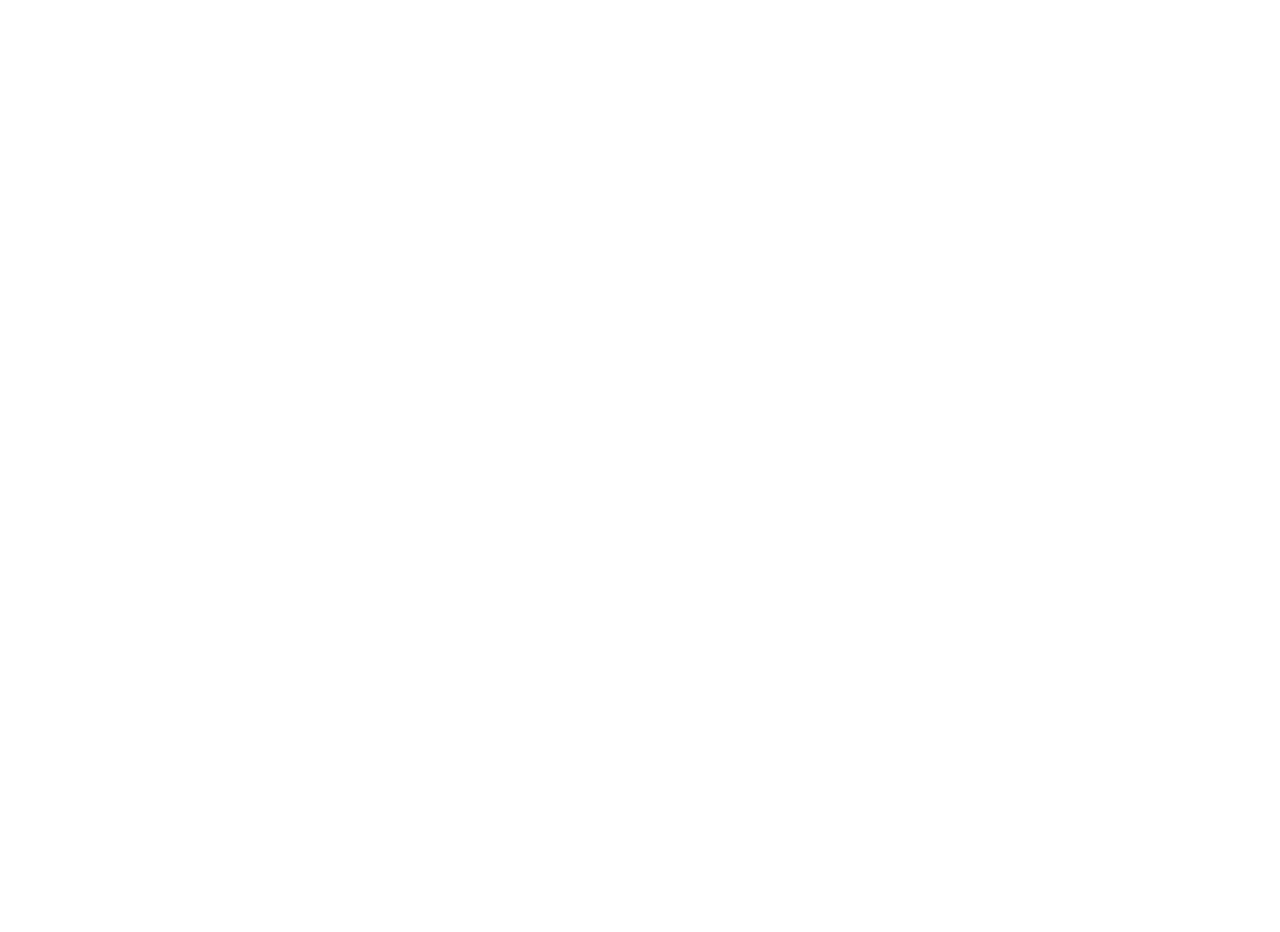
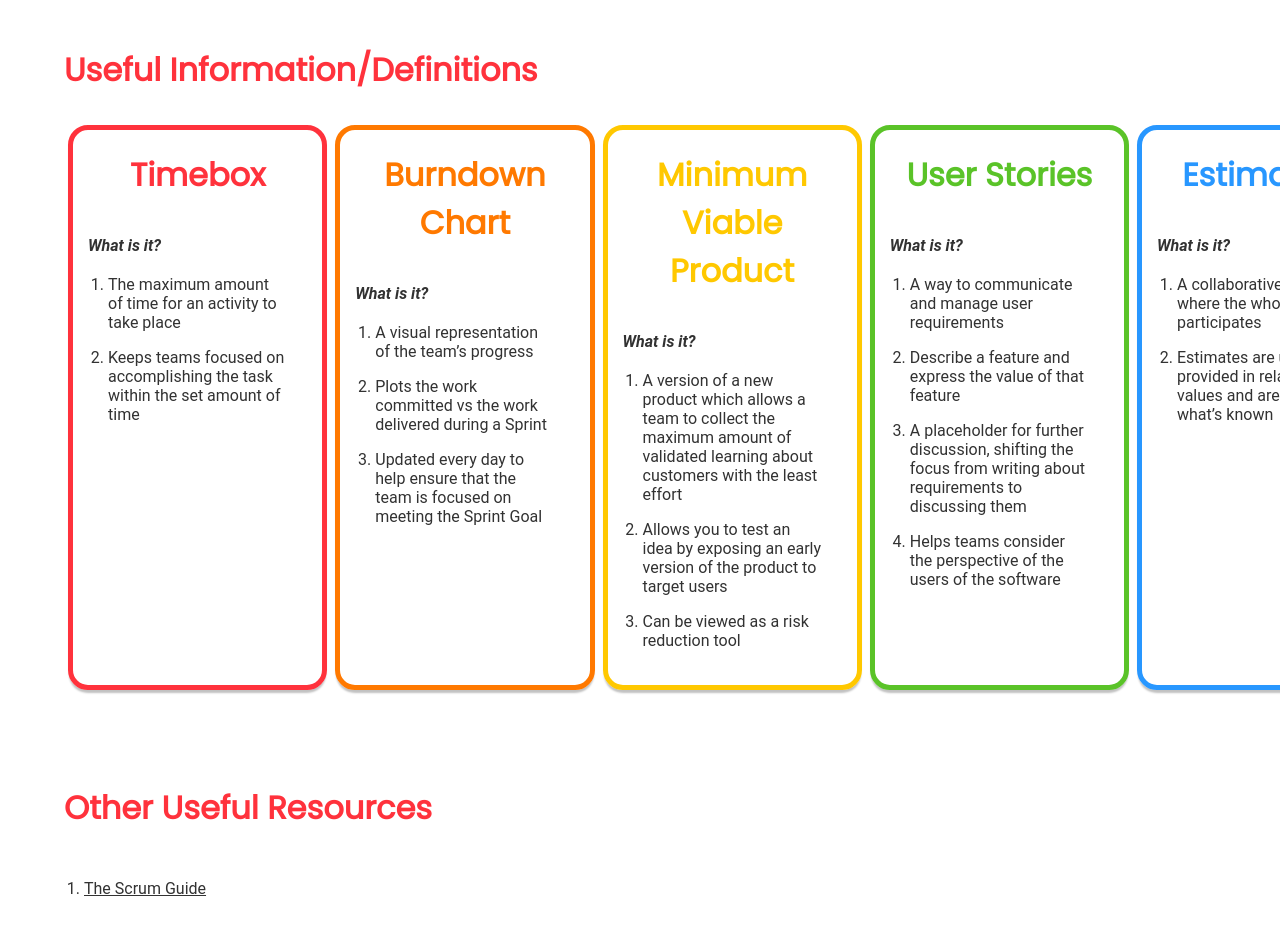
Before and after one commit to marissaepstein-AND/ANDIterate, a React app: page /#/ in a window 1280 px wide. Shown: the part 4880-5812 px from the top of the page. Before the commit the page ends 4900 px from the top, so only its background shows below. Built offline with nearby package versions, Linux system fonts and the light colour scheme.

Commit message:
final info bits

```diff
--- a/src/components/pages/ScrumInfo.jsx
+++ b/src/components/pages/ScrumInfo.jsx
@@ -7,6 +7,8 @@
 import ScrumArtifacts from "../../layouts/ScrumArtifacts";
 import ScrumPillars from "../../layouts/ScrumPillars";
 import ScrumValues from "../../layouts/ScrumValues";
+import Definitions from "../../layouts/Definitions";
+import UsefulScrumLinks from  "../../layouts/UsefulScrumLinks";
 
 const ContentWrapper = styled.div`
     display: flex;
@@ -35,6 +37,8 @@
             <ScrumArtifacts />
             <ScrumPillars />
             <ScrumValues />
+            <Definitions />
+            <UsefulScrumLinks />
         </ContentWrapper>
     </Page>
 }
--- /dev/null
+++ b/src/layouts/Definitions.jsx
@@ -0,0 +1,177 @@
+import React from 'react';
+import styled from "styled-components";
+import theme from '../styles/theme';
+import InfoBoxWithoutLink from "../components/common/InfoBoxWithoutLink";
+
+const SectionWrapper = styled.div`
+    padding: 2em;
+`;
+
+const Heading = styled.h2`
+    font-family: Poppins, sans-serif;
+    color: ${p => p.theme.colors.primaryRed};
+    font-size: 2em;
+`;
+
+const BoxWrapper = styled.div`
+    display: flex;
+    width: auto
+`;
+
+const BoxContentWrapper = styled.div`
+    padding: 15px;
+`
+
+const BoxSubtitle = styled.p`
+    color: ${p => p.theme.colors.primaryDarkGrey};
+    font-weight: ${p => p.theme.h1.fontWeight};
+    font-family: Roboto, sans-serif;
+    font-style: italic;
+    padding: 0;
+    margin: 0;
+    font-size: 1em;
+`;
+
+const List = styled.ul`
+    list-style: dash;
+    padding: 0.25rem;
+    margin: 0 1rem;
+`;
+
+const ListItem = styled.li`
+    margin: 1rem 0;
+    padding: 0;
+    color: ${p => p.theme.colors.primaryDarkGrey};
+    font-family: Roboto, sans-serif;
+    font-size: 1em;
+`;
+
+const timeboxProps ={
+    title: "Timebox",
+    body: <BoxContentWrapper>
+        <BoxSubtitle>What is it?</BoxSubtitle>
+        <List>
+            <ListItem>The maximum amount of time for an activity to take place</ListItem>
+            <ListItem>Keeps teams focused on accomplishing the task within the set amount of time</ListItem>
+        </List>
+    </BoxContentWrapper>,
+    style:{
+        wrapperStyle:{
+            borderStyle: 'solid',
+            borderWidth: '5px',
+            borderColor: theme.colors.primaryRed,
+        },
+        titleStyle:{
+            backgroundColor: theme.colors.primaryWhite,
+            color: theme.colors.primaryRed,
+        }
+    },
+};
+
+const burndownProps ={
+    title: "Burndown Chart",
+    body: <BoxContentWrapper>
+        <BoxSubtitle>What is it?</BoxSubtitle>
+        <List>
+            <ListItem>A visual representation of the team’s progress</ListItem>
+            <ListItem>Plots the work committed vs the work delivered during a Sprint</ListItem>
+<           ListItem>Updated every day to help ensure that the team is focused on meeting the Sprint Goal</ListItem>
+        </List>
+    </BoxContentWrapper>,
+    style:{
+        wrapperStyle:{
+            borderStyle: 'solid',
+            borderWidth: '5px',
+            borderColor: theme.colors.secondaryOrange,
+        },
+        titleStyle:{
+            backgroundColor: theme.colors.primaryWhite,
+            color: theme.colors.secondaryOrange,
+        }
+    },
+};
+
+const mvpProps ={
+    title: "Minimum Viable Product",
+    body: <BoxContentWrapper>
+        <BoxSubtitle>What is it?</BoxSubtitle>
+        <List>
+            <ListItem>A version of a new product which allows a team to collect the maximum amount of validated learning about customers with the least effort</ListItem>
+            <ListItem>Allows you to test an idea by exposing an early version of the product to target users</ListItem>
+            <ListItem>Can be viewed as a risk reduction tool</ListItem>
+        </List>
+    </BoxContentWrapper>,
+    style:{
+        wrapperStyle:{
+            borderStyle: 'solid',
+            borderWidth: '5px',
+            borderColor: theme.colors.secondaryYellow,
+        },
+        titleStyle:{
+            backgroundColor: theme.colors.primaryWhite,
+            color: theme.colors.secondaryYellow,
+        }
+    },
+};
+
+const userStoriesProps ={
+    title: "User Stories",
+    body: <BoxContentWrapper>
+        <BoxSubtitle>What is it?</BoxSubtitle>
+        <List>
+            <ListItem>A way to communicate and manage user requirements</ListItem>
+            <ListItem>Describe a feature and express the value of that feature</ListItem>
+            <ListItem>A placeholder for further discussion, shifting the focus from writing about requirements to discussing them</ListItem>
+            <ListItem>Helps teams consider the perspective of the users of the software</ListItem>
+        </List>
+    </BoxContentWrapper>,
+    style:{
+        wrapperStyle:{
+            borderStyle: 'solid',
+            borderWidth: '5px',
+            borderColor: theme.colors.secondaryGreen,
+        },
+        titleStyle:{
+            backgroundColor: theme.colors.primaryWhite,
+            color: theme.colors.secondaryGreen,
+        }
+    },
+};
+
+const estimatingProps ={
+    title: "Estimating",
+    body: <BoxContentWrapper>
+        <BoxSubtitle>What is it?</BoxSubtitle>
+        <List>
+            <ListItem>A collaborative process where the whole team participates</ListItem>
+            <ListItem>Estimates are usually provided in relative values and are based on what’s known</ListItem>
+        </List>
+    </BoxContentWrapper>,
+    style:{
+        wrapperStyle:{
+            borderStyle: 'solid',
+            borderWidth: '5px',
+            borderColor: theme.colors.primaryBlue,
+        },
+        titleStyle:{
+            backgroundColor: theme.colors.primaryWhite,
+            color: theme.colors.primaryBlue,
+        }
+    },
+};
+
+const Definitions = (props) => {
+
+    return <SectionWrapper>
+        <Heading>Useful Information/Definitions</Heading>
+        <BoxWrapper>
+            <InfoBoxWithoutLink {...timeboxProps}/>
+            <InfoBoxWithoutLink {...burndownProps}/>
+            <InfoBoxWithoutLink {...mvpProps}/>
+            <InfoBoxWithoutLink {...userStoriesProps}/>
+            <InfoBoxWithoutLink {...estimatingProps}/>
+        </BoxWrapper>
+    </SectionWrapper>
+}
+
+export default Definitions;
--- /dev/null
+++ b/src/layouts/UsefulScrumLinks.jsx
@@ -0,0 +1,44 @@
+import React from 'react';
+import styled from "styled-components";
+
+const SectionWrapper = styled.div`
+    padding: 2em;
+`;
+
+const Heading = styled.h2`
+    font-family: Poppins, sans-serif;
+    color: ${p => p.theme.colors.primaryRed};
+    font-size: 2em;
+`;
+
+const List = styled.ul`
+    list-style: dash;
+    padding: 0.25rem;
+    margin: 0 1rem;
+`;
+
+const ListItem = styled.li`
+    margin: 1rem 0;
+    padding: 0;
+    color: ${p => p.theme.colors.primaryDarkGrey};
+    font-family: Roboto, sans-serif;
+`;
+
+const Link = styled.a`
+    margin: 1rem 0;
+    padding: 0;
+    color: ${p => p.theme.colors.primaryDarkGrey};
+    font-family: Roboto, sans-serif;
+`;
+
+const UsefulScrumLinks = (props) => {
+
+    return <SectionWrapper>
+        <Heading>Other Useful Resources</Heading>
+        <List>
+            <ListItem><Link href="https://www.scrum.org/resources/scrum-guide">The Scrum Guide</Link></ListItem>
+        </List>
+    </SectionWrapper>
+}
+
+export default UsefulScrumLinks;
```
